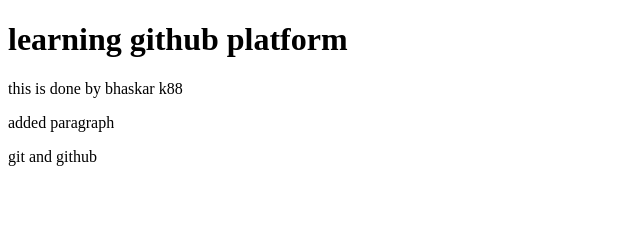
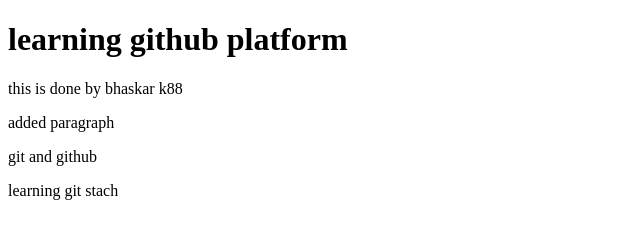
Before and after one commit to Bhaskar-k88/leraning_github, a plain HTML site: page index.html in a window 1280 px wide. Shown: the whole page, without its empty margins (0-640 px from the left). Drawn offline with Linux system fonts and the light colour scheme.

Commit message:
stask changes

```diff
--- a/index.html
+++ b/index.html
@@ -10,5 +10,6 @@
     <p>this is done by bhaskar k88</p>
     <p>added paragraph</p>
     <p>git and github</p>
+    <p>learning git stach</p>
 </body>
 </html>
```
